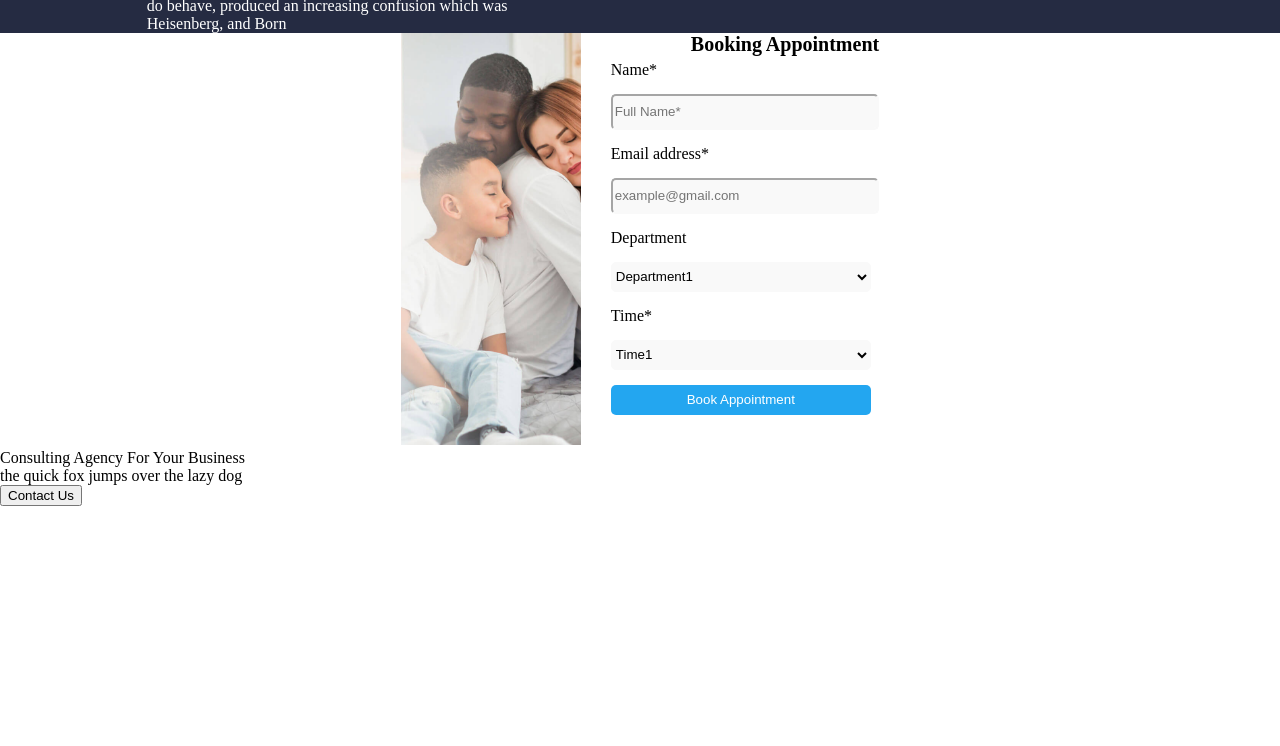
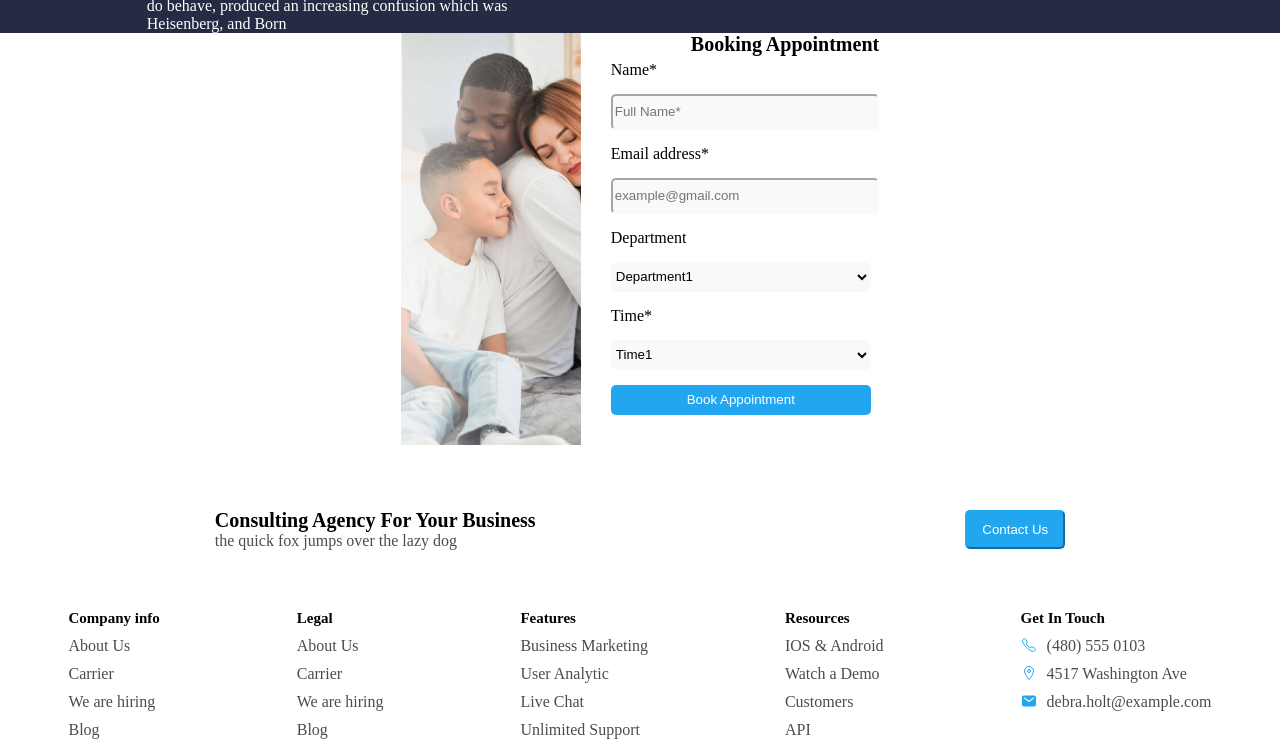
Before and after one commit to Kertich/BrandName, a plain HTML site: page index.html in a window 1280 px wide. Shown: the part 3052-3798 px from the top of the page. Before the commit the page ends 3558 px from the top, so only its background shows below. Drawn offline with nearby package versions, Linux system fonts and the light colour scheme.

Commit message:
add footer

```diff
--- a/index.html
+++ b/index.html
@@ -488,13 +488,88 @@
 
     </div>
     <div class="footer">
-        <div class="div1">
-            <div class="div1__consult">
-                <p>Consulting Agency For Your Business</p>
-                <p>the quick fox jumps over the lazy dog</p>
+        <div class="footer_div1">
+            <div class="footer_div1__consult">
+                <p id="consult">Consulting Agency For Your Business</p>
+                <p id="translucent">the quick fox jumps over the lazy dog</p>
             </div>
-            <div class="div1__btn">
+            <div class="footer_div1__btn">
                 <button>Contact Us</button>
+            </div>
+        </div>
+        <div class="footer_div2">
+            <div class="footer__companyInfo">
+                <p id="footerTitle">Company info</p>
+                <p>About Us</p>
+                <p>Carrier</p>
+                <p>We are hiring</p>
+                <p>Blog</p>
+            </div>
+            <div class="footer__legal">
+                <p id="footerTitle">Legal</p>
+                <p>About Us</p>
+                <p>Carrier</p>
+                <p>We are hiring</p>
+                <p>Blog</p>
+            </div>
+            <div class="footer_features">
+                <p id="footerTitle">Features</p>
+                <p>Business Marketing</p>
+                <p>User Analytic</p>
+                <p>Live Chat</p>
+                <p>Unlimited Support</p>
+            </div>
+            <div class="footer__rosources">
+                <p id="footerTitle">Resources</p>
+                <p>IOS & Android</p>
+                <p>Watch a Demo</p>
+                <p>Customers</p>
+                <p>API</p>
+            </div>
+            <div class="footer__touch">
+                <p id="footerTitle">Get In Touch</p>
+                <div class="footer_touchIcon">
+                    <div class="iconColor">
+                        <ion-icon name="call-outline"></ion-icon>
+                    </div>
+
+
+
+                <p>(480) 555 0103</p>
+                </div>
+                <div class="footer_touchIcon">
+                    <div class="iconColor">
+                        <ion-icon name="location-outline"></ion-icon>
+                    </div>
+
+                <p>4517 Washington Ave</p>
+                </div>
+                <div class="footer_touchIcon">
+                    <div class="iconColor">
+                        <ion-icon name="mail"></ion-icon>
+                    </div>
+
+                <p>debra.holt@example.com</p>
+                </div>
+
+
+
+            </div>
+        </div>
+        <div class="footer_div3">
+            <div class="footer_div3_content">
+                Made With Love By Figmaland All Right Reserved
+            </div>
+            <div class="footer_div3_icons">
+                <div class="ficon1">
+                    <ion-icon name="logo-facebook"></ion-icon>
+                </div>
+                <div class="ficon2">
+                    <ion-icon name="logo-instagram"></ion-icon>
+                </div>
+                <div class="ficon3">
+                    <ion-icon name="logo-twitter"></ion-icon>
+                </div>
             </div>
         </div>
     </div>
--- a/style.css
+++ b/style.css
@@ -340,6 +340,7 @@
 .form{
     display: flex;
     justify-content: center;
+    margin-bottom: 60px;
 }
 .formHeader p{
     font-size: 20px;
@@ -366,3 +367,59 @@
     color: white;
     border: none;
 }
+.footer_div1{
+    display: flex;
+    justify-content: space-around;
+    align-items: center;
+    margin-bottom: 60px;
+}
+#consult{
+    font-size: 20px;
+    font-weight: 600;
+}
+#translucent{
+    opacity: 0.7;
+}
+.footer_div1__btn button{
+    color: #ffffff;
+    background-color: #23a6f0;
+    border-color: #23a6f0;
+    padding-right: 15px;
+    padding-left: 15px;
+    padding-top: 10px;
+    padding-bottom: 10px;
+    border-radius: 5px;
+}
+.footer_div2{
+    display: flex;
+    justify-content: space-around;
+    margin-top: 30px;
+}
+.footer_div2 p {
+    opacity: 0.7;
+    margin-bottom: 10px;
+}
+#footerTitle{
+    font-size: 15px;
+    font-weight: 700;
+    opacity: 1;
+}
+.footer_div3{
+    display: flex;
+    justify-content: space-around;
+}
+.footer_div3_content{
+    opacity: 0.7;
+}
+.footer_div3_icons{
+    display: flex;
+    gap: 20px;
+    color: #23a6f0;
+}
+.footer_touchIcon{
+    display: flex;
+    gap: 10px;
+}
+.footer_touchIcon ion-icon{
+    color: #23a6f0;
+}
```
